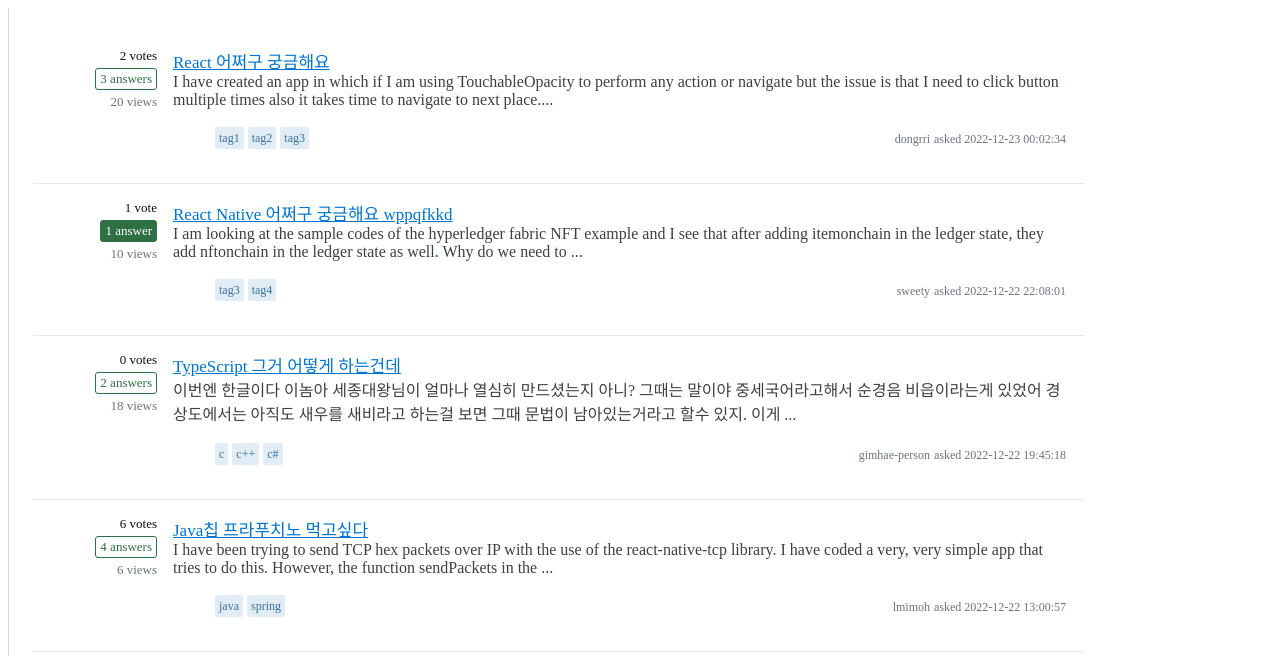
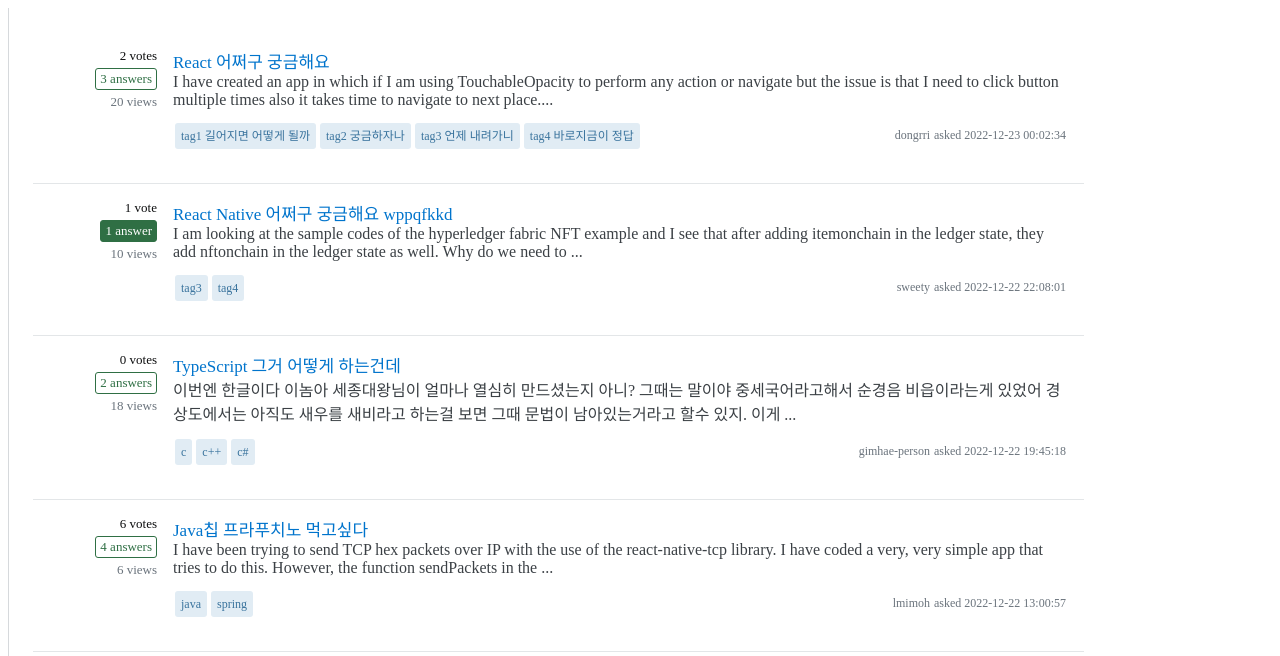
Before and after one commit to codestates-seb/seb41_pre_026, a React (Create React App) app in the folder client/: page / in a window 1280 px wide. Shown: the top 656 px of the page. Built offline with nearby package versions, Linux system fonts and the light colour scheme.

Commit message:
design : Question 컴포넌트 css 수정

```diff
--- a/client/src/Assets/questionsData.js
+++ b/client/src/Assets/questionsData.js
@@ -7,7 +7,12 @@ export const data = [
     title: "React 어쩌구 궁금해요",
     excerpt:
       "I have created an app in which if I am using TouchableOpacity to perform any action or navigate but the issue is that I need to click button multiple times also it takes time to navigate to next place....",
-    tags: ["tag1", "tag2", "tag3"],
+    tags: [
+      "tag1 길어지면 어떻게 될까",
+      "tag2 궁금하자나",
+      "tag3 언제 내려가니",
+      "tag4 바로지금이 정답",
+    ],
     mid: "dongrri",
     createdAt: "2022-12-23 00:02:34",
   },
--- a/client/src/Components/Questions/Question.js
+++ b/client/src/Components/Questions/Question.js
@@ -42,13 +42,17 @@ const SummaryContent = styled.div`
   flex-grow: 1;
   max-width: 100%;
   a {
+    text-decoration: none;
     font-size: 17px;
     color: #0074cc;
+    cursor: pointer;
+    user-select: auto;
   }
   div {
+    margin-top: 1x;
+    margin-bottom: 8px;
     fonst-size: 13px;
     color: #3b4045;
-    margin: -2, 0, 8;
   }
 `;
 
@@ -66,6 +70,8 @@ const Info = styled.div`
     gap: 4px;
   }
   ul {
+    margin: 4px 4px 0px 0px;
+    padding: 0px;
     flex-direction: row;
     line-height: 18px;
     float: left;
@@ -75,8 +81,8 @@ const Info = styled.div`
     display: inline-block;
     font-size: 12px;
     margin: 2px;
-    padding: 2px 4px;
-    border-radius: 10%;
+    padding: 4px 6px;
+    border-radius: 3px;
     color: #39739d;
     background-color: #e1ecf4;
   }
```
